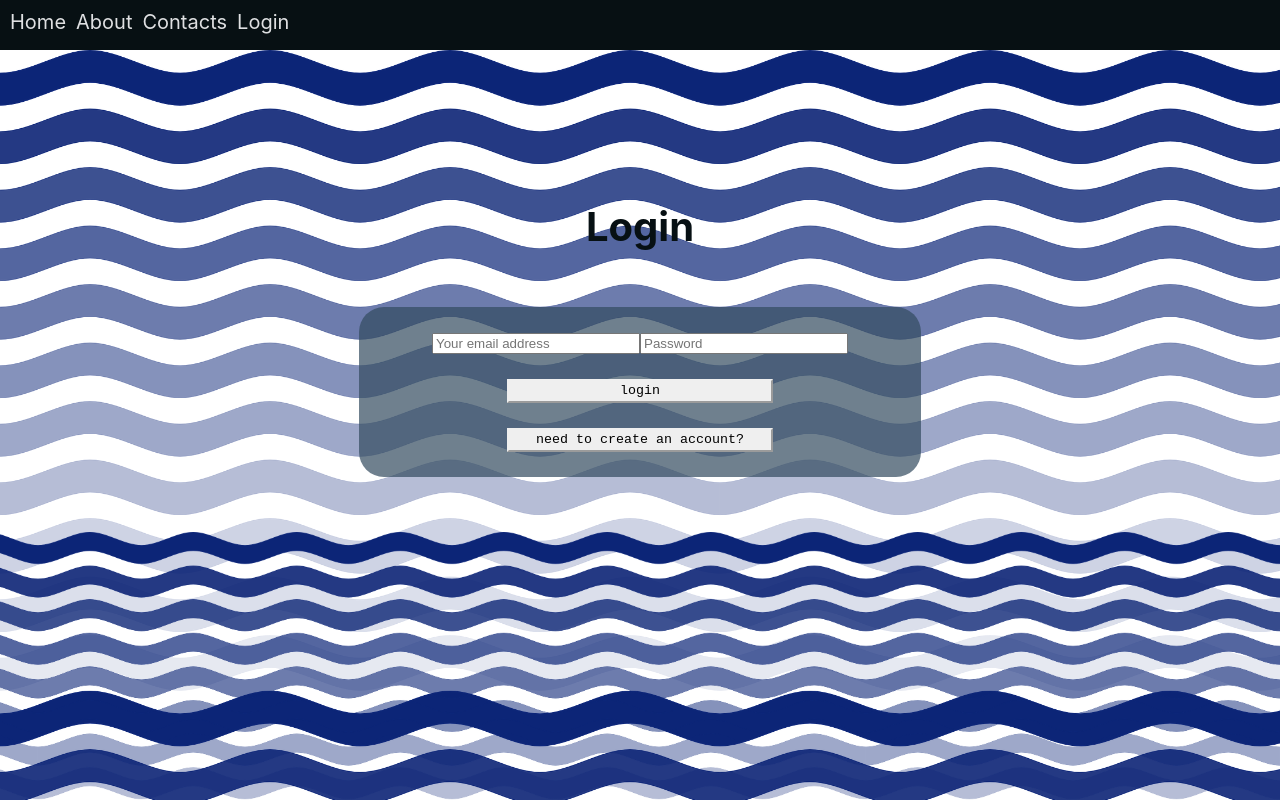
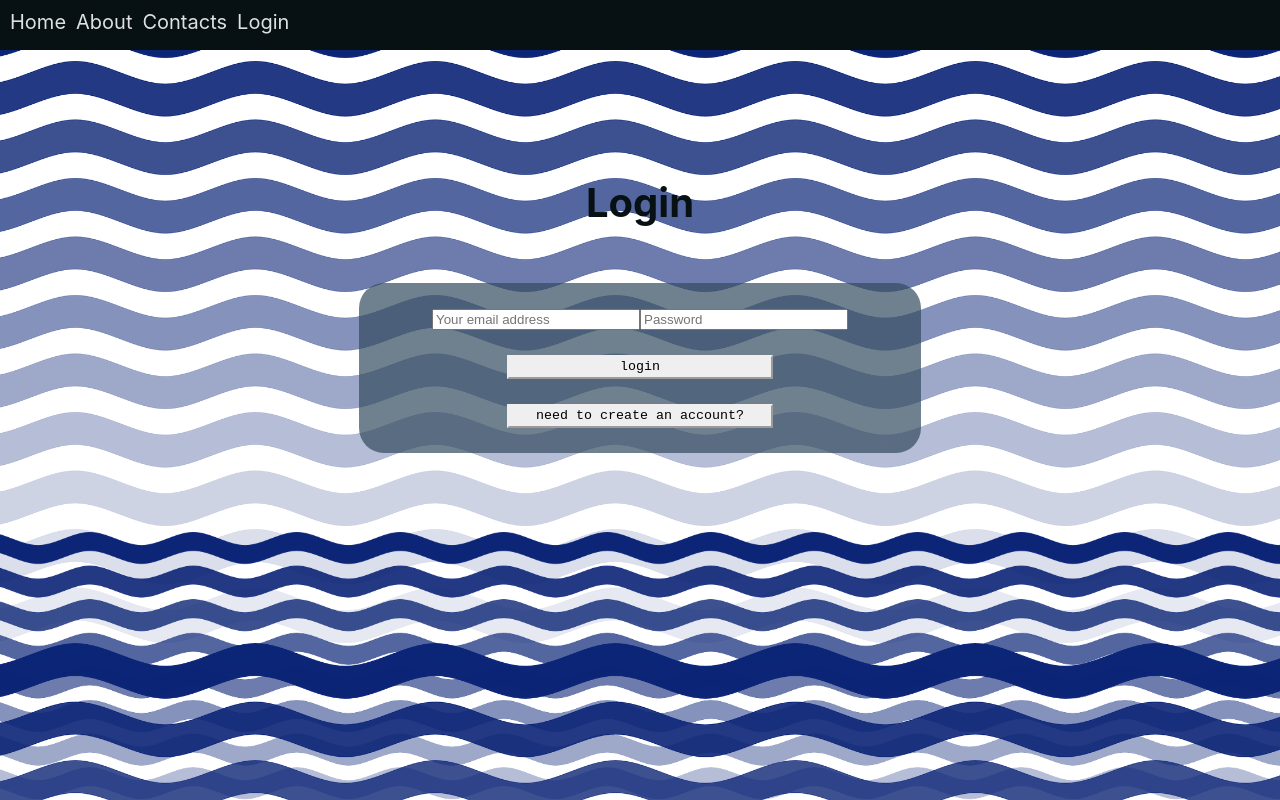
Before and after one commit to filonov-e/React-Multipage-Transition-Template, a React (Create React App) app: page /login in a window 1280 px wide. Built offline with nearby package versions, Linux system fonts and the light colour scheme.

Commit message:
animations updated

```diff
--- a/public/index.html
+++ b/public/index.html
@@ -2,7 +2,7 @@
 <html lang="en">
   <head>
     <meta charset="utf-8" />
-    <link rel="shortcut icon" href="%PUBLIC_URL%/favicon.ico" />
+    <link rel="shortcut icon" href="%PUBLIC_URL%/origami.png" />
     <meta
       name="viewport"
       content="width=device-width, initial-scale=1, shrink-to-fit=no"
--- a/src/App.css
+++ b/src/App.css
@@ -77,6 +77,8 @@ header {
   background-color: white;
   background-image: url(/waves.png);
   background-size: 90vh;
+  animation: animation-waves-1 20s infinite;
+  animation-timing-function: ease-in-out;
 }
 
 .Login-content {
@@ -103,7 +105,7 @@ header {
 }
 
 .Login header {
-  padding-top: 19vh;
+  padding-top: 16vh;
   color: #071013;
   font-size: 20pt;
 }
@@ -200,6 +202,15 @@ header {
   100% {background-position: 0% 100px;}
 }
 
+@keyframes animation-waves-1 {
+  0% {background-position: 0% 0%;}
+  20% {background-position: 25% -50%;}
+  40% {background-position: 60% 0%;}
+  60% {background-position: 40% -50%;}
+  80% {background-position: 25% 0%;}
+  100% {background-position: 0% 0%;}
+}
+
 @keyframes animation-origami {
   0% {background-position: 0% 0%;}
   100% {background-position: 99% 0%;}
--- a/src/Login.js
+++ b/src/Login.js
@@ -11,8 +11,9 @@ class Login extends Component {
 
 	render() {
 		const { login, email, password, name } = this.state
+
 		return(
-			<div className="Login">
+			<div className="Login" id="login">
 				<header>
 					<h1>{login ? 'Login' : 'Signup'}</h1>
 				</header>
```
